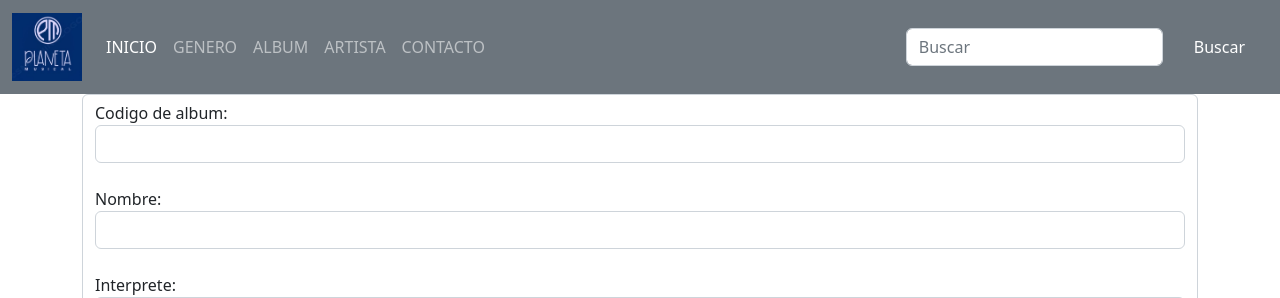
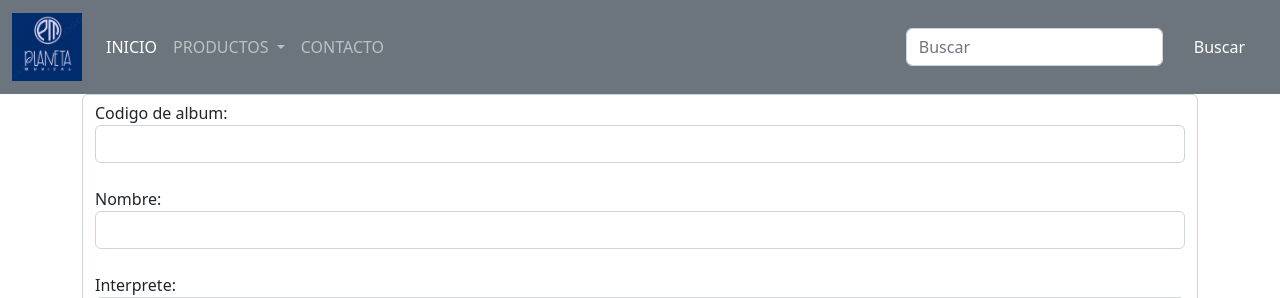
Before and after one commit to waltercamino/TP_Integrador-Progr-ISPC-2022, a Flask app: page /create in a window 1280 px wide. Shown: the top 298 px of the page. Run offline with Flask 2, Linux system fonts and the light colour scheme; data comes from the database, SQL or seed files in the repository.

Commit message:
Agrego sub menu a barra de menu

```diff
--- a/templates/Albums/layout.html
+++ b/templates/Albums/layout.html
@@ -27,14 +27,16 @@
                   <span class="visually-hidden"></span>
                 </a>
               </li>
-              <li class="nav-item">
-                <a class="nav-link" href="#">GENERO</a>
+              <li class="nav-item dropdown">
+                <a class="nav-link dropdown-toggle" href="#" role="button" data-bs-toggle="dropdown" aria-expanded="false">
+                  PRODUCTOS
+                </a>
+                <ul class="dropdown-menu">
+                  <li><a class="dropdown-item" href='/ListarInterprete'>ARTISTA</a></li>
+                  <li><a class="dropdown-item" href='/ListarPorAlbum'>ALBUM</a></li>
+                  <li><a class="dropdown-item" href='/ListarPorGenero'>GENERO</a></li>
+                </ul>
               </li>
-              <li class="nav-item">
-                <a class="nav-link" href='/ListarPorAlbum'>ALBUM</a>
-              </li>
-              <li class="nav-item">
-                <a class="nav-link" href="#">ARTISTA</a>
               </li>
               <li class="nav-item">
                 <a class="nav-link" href="/Contacto">CONTACTO</a>
```
